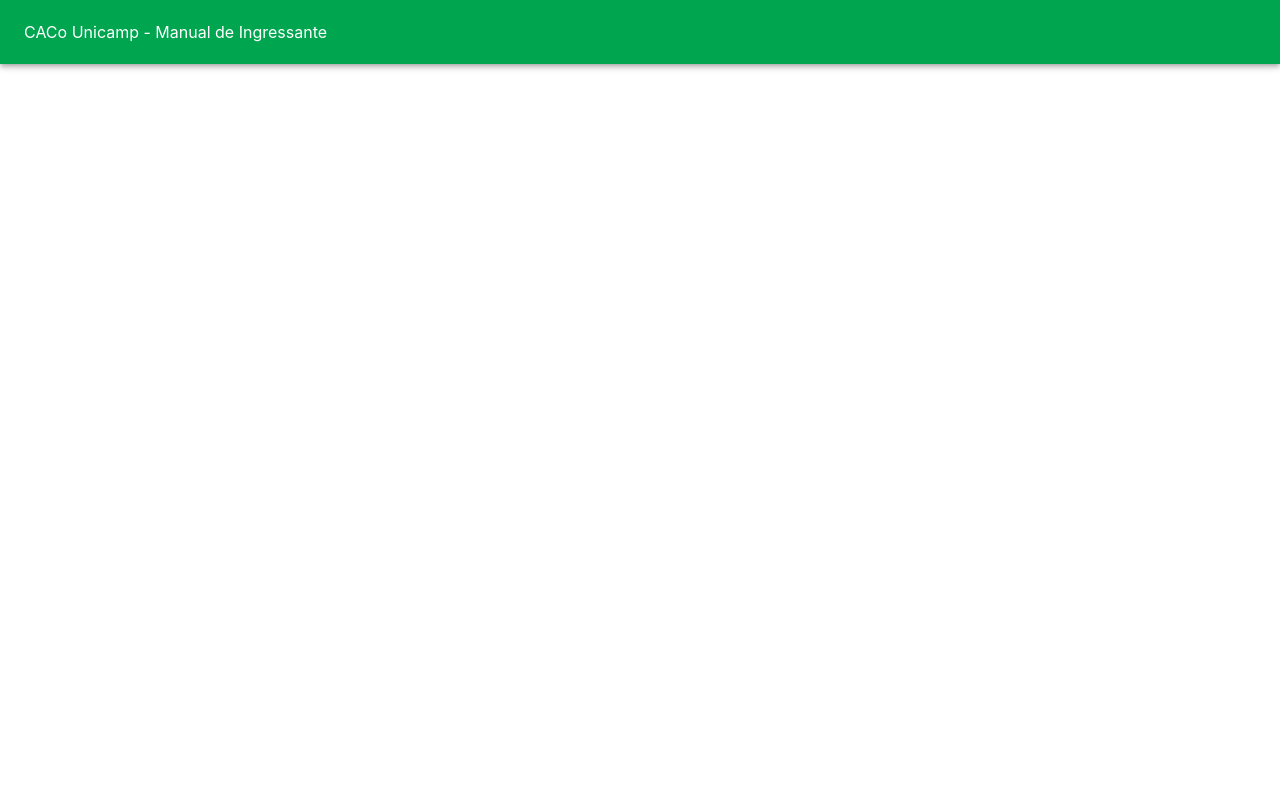
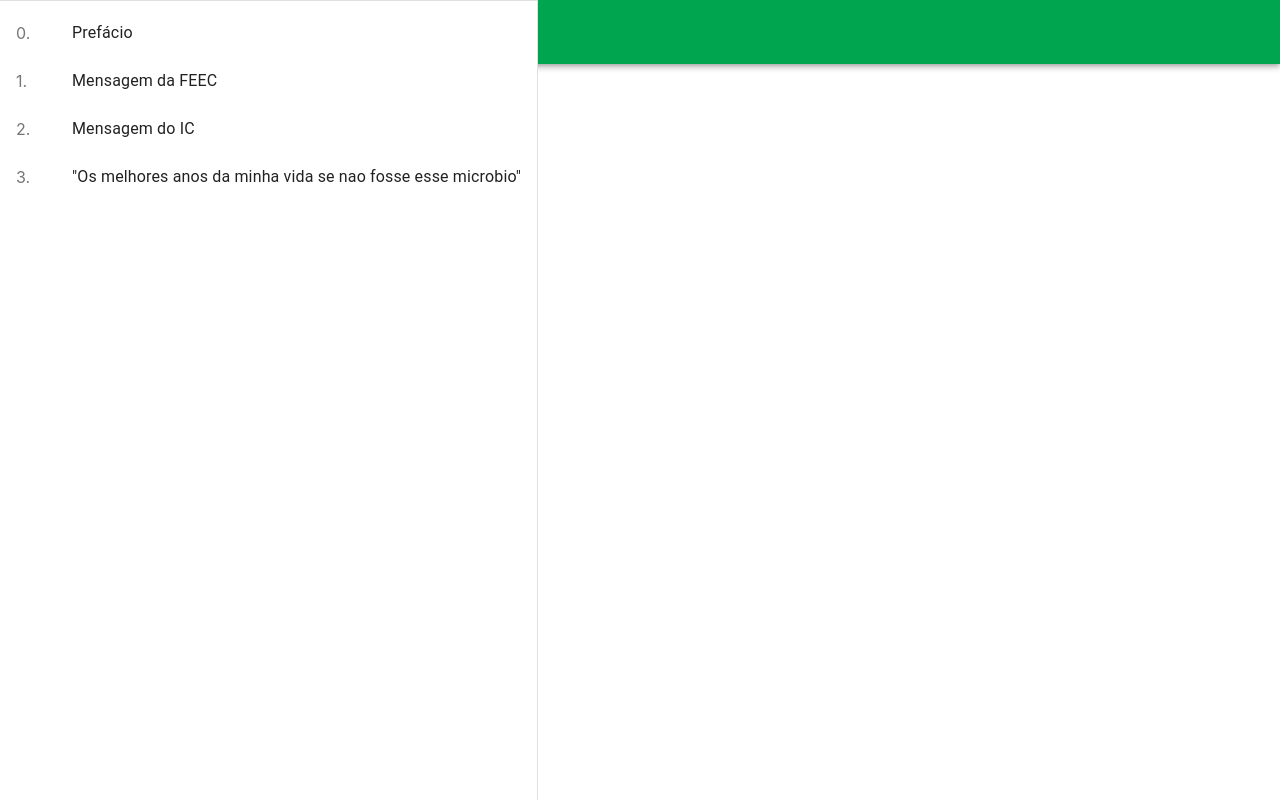
Before and after one commit to cacounicamp/manual-web, a React (Create React App) app: page / in a window 1280 px wide. Built offline with nearby package versions, Linux system fonts and the light colour scheme.

Commit message:
Drawer test

```diff
--- a/src/App.js
+++ b/src/App.js
@@ -1,5 +1,6 @@
 import React from "react";
 import AppBar from "./components/AppBar";
+import Drawer from "./Drawer";
 import { theme } from "../src/theme";
 import { ThemeProvider } from "@material-ui/core";
 
@@ -7,6 +8,7 @@ function App() {
   return (
     <ThemeProvider theme={theme}>
       <AppBar />
+      <Drawer />
     </ThemeProvider>
   );
 }
--- /dev/null
+++ b/src/Drawer/index.jsx
@@ -0,0 +1,34 @@
+import React from "react";
+import { Drawer  } from "@material-ui/core";
+
+
+import List from '@material-ui/core/List';
+import Typography from '@material-ui/core/Typography';
+import Divider from '@material-ui/core/Divider';
+import ListItem from '@material-ui/core/ListItem';
+import ListItemIcon from '@material-ui/core/ListItemIcon';
+import ListItemText from '@material-ui/core/ListItemText';
+
+
+
+export default function DrawerLeft() {
+
+  return (
+
+      <Drawer
+        variant="permanent"
+        anchor="left"
+      >
+
+        <Divider />
+        <List>
+          {['Prefácio', 'Mensagem da FEEC', 'Mensagem do IC', '"Os melhores anos da minha vida  se nao fosse esse microbio"'].map((text, index) => (
+            <ListItem button key={text}>
+              <ListItemIcon>{ (index)+ '.'}</ListItemIcon>
+              <ListItemText primary={text} />
+            </ListItem>
+          ))}
+        </List>
+      </Drawer>
+  );
+}
--- a/src/components/AppBar/index.jsx
+++ b/src/components/AppBar/index.jsx
@@ -3,7 +3,7 @@ import { AppBar as MaterialAppBar, Toolbar } from "@material-ui/core";
 
 export default function AppBar(props) {
   return (
-    <MaterialAppBar position="sticky">
+    <MaterialAppBar position="relative">
       <Toolbar>CACo Unicamp - Manual de Ingressante</Toolbar>
     </MaterialAppBar>
   );
```
Also changed, not shown: 2 other files (tests, documents, lock files or other folders).
